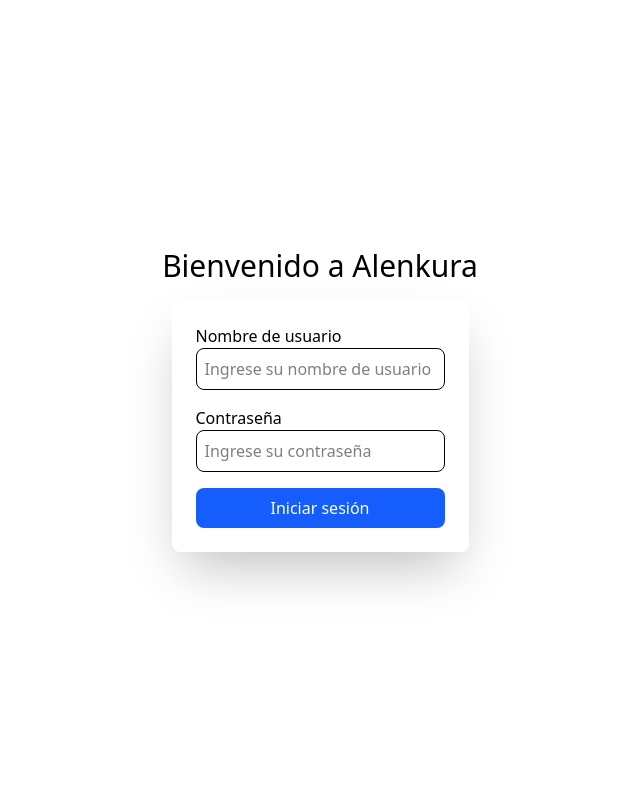
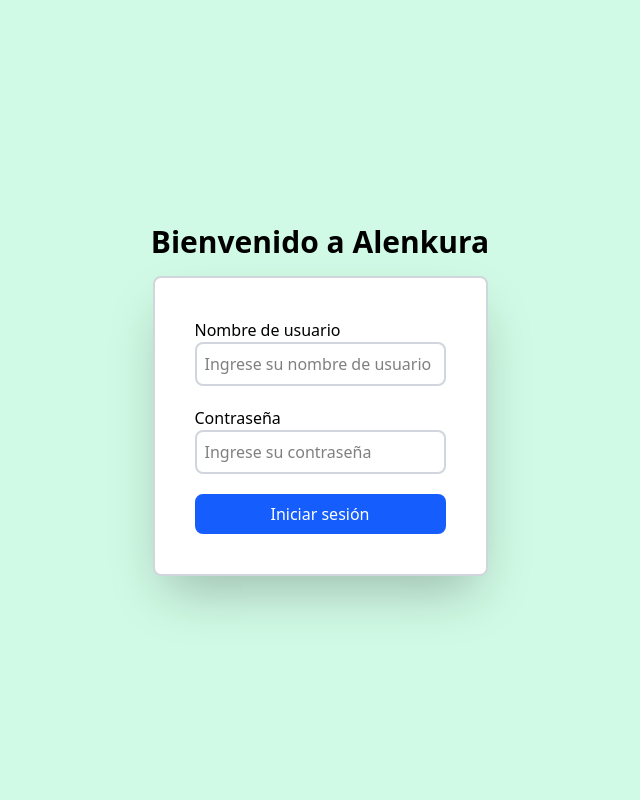
Before and after one commit to CToph02/alenkura, a Django app: page / in a window 1280 px wide. Shown: the whole page, without its empty margins (320-960 px from the left). Run offline with Django 5.2, Linux system fonts and the light colour scheme.

Commit message:
CToph02: se modificó plantilla login

```diff
--- a/alenkuraWeb/templates/login.html
+++ b/alenkuraWeb/templates/login.html
@@ -10,17 +10,17 @@
 
 <body>
     <main>
-        <div class="flex flex-col items-center justify-center h-screen">
-            <h1 class="text text-3xl mb-4">Bienvenido a Alenkura</h1>
-            <form class="flex flex-col rounded-lg p-6 content-center shadow-2xl" method="post">
+        <div class="flex flex-col items-center justify-center h-screen bg-emerald-100">
+            <h1 class="text text-3xl mb-4 font-bold">Bienvenido a Alenkura</h1>
+            <form class="flex flex-col rounded-lg p-10 content-center shadow-2xl bg-white border-2 border-gray-300" method="post">
                 {% csrf_token %}
 
                 <label for="user">Nombre de usuario</label>
-                <input class="border-1 rounded-lg mb-4 p-2 bg-white" name="username" type="text"
+                <input class="border-2 border-gray-300 rounded-lg mb-5 p-2 bg-white" name="username" type="text"
                     placeholder="Ingrese su nombre de usuario" required>
 
                 <label for="passwd">Contraseña</label>
-                <input class="border-1 rounded-lg mb-4 p-2 bg-white" name="password" type="password"
+                <input class="border-2 border-gray-300 rounded-lg mb-5 p-2 bg-white" name="password" type="password"
                     placeholder="Ingrese su contraseña" required>
 
                 <button class="rounded-lg p-2 bg-blue-600 text-white hover:bg-blue-700 cursor-pointer"
```
